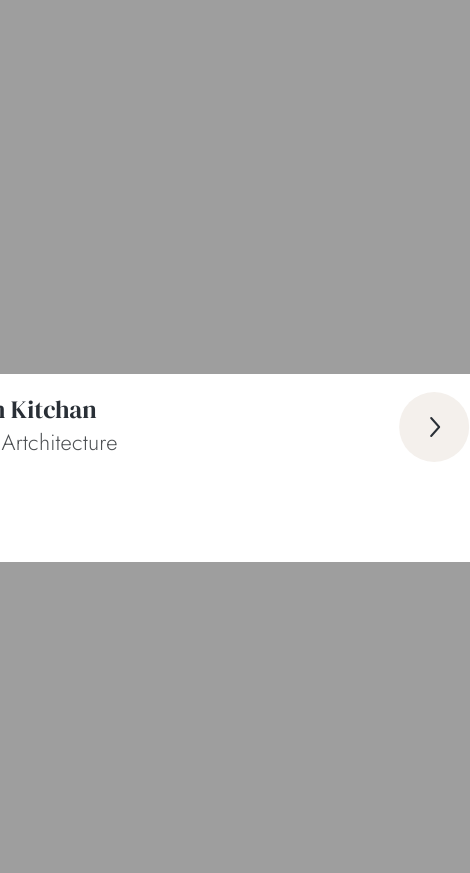
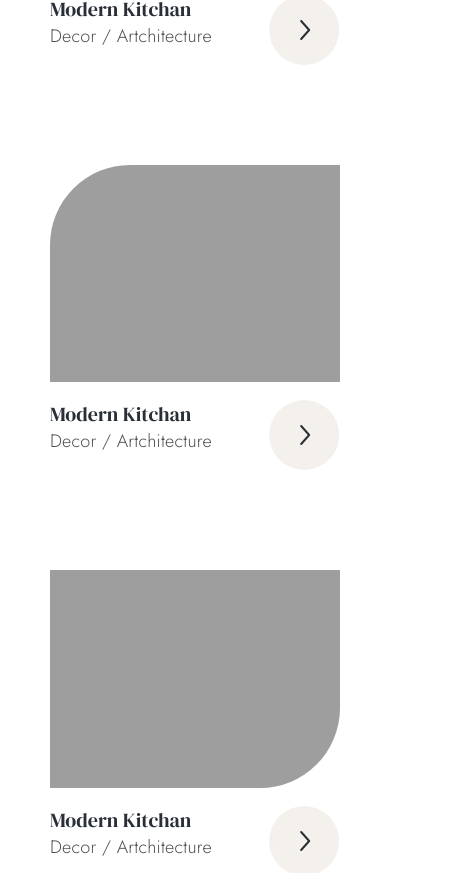
Before and after one commit to EkaterinaPushkova/interno_page, a plain HTML site: page index.html in a window 390 px wide. Shown: the part 3931-4804 px from the top of the page, 470 px wide, since content can reach past the window. Drawn offline with Linux system fonts and the light colour scheme.

Commit message:
fix: adaptivity for more little width

```diff
--- a/css/projects_section.css
+++ b/css/projects_section.css
@@ -3,7 +3,6 @@
     justify-content: center;
     align-items: center;
     flex-direction: column;
-
 }
 
 .projects_text_container {
@@ -22,12 +21,21 @@
     grid-gap: 100px;
 }
 
+.project {
+    max-width: 100%;
+}
+
 .project_example_title {
     font-size: var(--h3);
 
 }
 .project_example_text {
     font-size: var(--h4);
+}
+
+.project_photo {
+    max-width: 100%;
+    margin-bottom: var(--min-size);
 }
 
 .project_example_photo1 {
@@ -65,3 +73,28 @@
         grid-template-columns: 550px;
     }
 }
+
+@media screen and (max-width: 600px) {
+    .projects_examples_container {
+        grid-template-columns: 400px;
+    }
+
+    .projects_title {
+        font-size: var(--h2);
+    }
+
+    .project_example_title {
+        font-size: var(--h5);
+
+    }
+    .project_example_text {
+        font-size: var(--h6);
+    }
+
+}
+
+@media screen and (max-width: 450px) {
+    .projects_examples_container {
+        grid-template-columns: 290px;
+    }
+}
--- a/index.html
+++ b/index.html
@@ -177,8 +177,8 @@
                     <p class="text projects_subtitle">It is a long established fact that a reader will be distracted by the of readable content of page  lookings at its layouts  points.</p>
                 </div>
                 <div class="projects_examples_container">
-                    <div class="project_example">
-                        <div class="project_example_photo1 project"></div>
+                    <div class="project_example project">
+                        <div class="project_example_photo1 project_photo"></div>
                         <div class="project_description">
                             <div>
                                 <h3 class="title project_example_title">Modern Kitchan</h3>
@@ -187,8 +187,8 @@
                             <div class="project_arrow_button"></div>
                         </div>
                     </div>
-                    <div class="project_example">
-                        <div class="project_example_photo2 project"></div>
+                    <div class="project_example project">
+                        <div class="project_example_photo2 project_photo"></div>
                         <div class="project_description">
                             <div>
                                 <h3 class="title project_example_title">Modern Kitchan</h3>
@@ -197,8 +197,8 @@
                             <div class="project_arrow_button"></div>
                         </div>
                     </div>
-                    <div class="project_example">
-                        <div class="project_example_photo3 project"></div>
+                    <div class="project_example project">
+                        <div class="project_example_photo3 project_photo"></div>
                         <div class="project_description">
                             <div>
                                 <h3 class="title project_example_title">Modern Kitchan</h3>
@@ -207,8 +207,8 @@
                             <div class="project_arrow_button"></div>
                         </div>
                     </div>
-                    <div class="project_example">
-                        <div class="project_example_photo4 project"></div>
+                    <div class="project_example project">
+                        <div class="project_example_photo4 project_photo"></div>
                         <div class="project_description">
                             <div>
                                 <h3 class="title project_example_title">Modern Kitchan</h3>
--- a/styles_constants/components.css
+++ b/styles_constants/components.css
@@ -63,12 +63,6 @@
     background-repeat: no-repeat;
 }
 
-.project {
-    width: 550px;
-    height: 525px;
-    margin-bottom: var(--min-size);
-}
-
 @media screen and (max-width: 500px) {
     .avatar {
         background-repeat: no-repeat;
```
